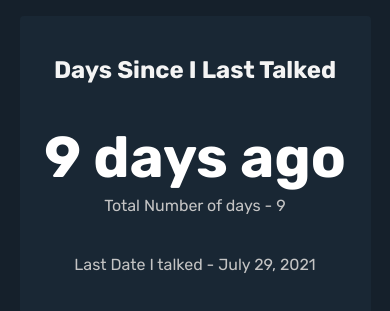
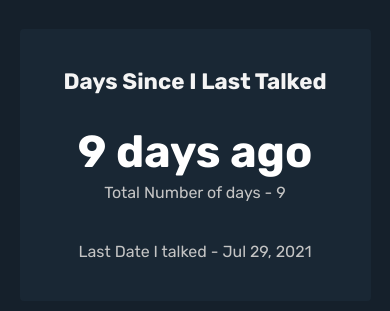
Before and after one commit to attaboyabhilash/time-left, a React (Create React App) app: page / in a window 390 px wide. Shown: the part 257-568 px from the top of the page. Built offline with nearby package versions, Linux system fonts and the light colour scheme.

Commit message:
format changed

```diff
--- a/src/components/Timer.js
+++ b/src/components/Timer.js
@@ -3,10 +3,12 @@ import styles from "./Timer.module.scss"
 import dayjs from "dayjs"
 import relativeTime from "dayjs/plugin/relativeTime"
 
+const lastDate = "07/29/2021"
+
 const Timer = () => {
   dayjs.extend(relativeTime)
   const countNumberOfDays = () => {
-    const date1 = new Date("07/29/2021")
+    const date1 = new Date(lastDate)
     const date2 = new Date()
     const diffDate = date2.getTime() - date1.getTime()
     const daysPassed = Math.ceil(diffDate / (1000 * 3600 * 24))
@@ -15,11 +17,11 @@ const Timer = () => {
   return (
     <div className={styles.myCard}>
       <h2>Days Since I Last Talked</h2>
-      <h1>{dayjs("July 29, 2021").fromNow()}</h1>
+      <h1>{dayjs(lastDate).fromNow()}</h1>
       <p className={styles.optional}>
         Total Number of days - {countNumberOfDays()}
       </p>
-      <p>Last Date I talked - July 29, 2021</p>
+      <p>Last Date I talked - {dayjs(lastDate).format("MMM DD, YYYY")}</p>
     </div>
   )
 }
--- a/src/components/Timer.module.scss
+++ b/src/components/Timer.module.scss
@@ -1,12 +1,12 @@
 .myCard {
-  width: 400px;
-  padding: 20px;
+  width: 450px;
+  padding: 25px 20px;
   border-radius: 4px;
   background-color: rgb(25, 39, 52);
   text-align: center;
   h1 {
     font-weight: 700;
-    font-size: 3.6em;
+    font-size: 3.2em;
     color: #fff;
     margin-bottom: 0px;
   }
@@ -24,9 +24,15 @@
   }
 }
 
-@media only screen and (max-width: 450px) {
+@media only screen and (max-width: 475px) {
   .myCard {
     width: 90%;
-    padding: 20px 15px;
+    padding: 20px;
+    h1 {
+      font-size: 2.8em;
+    }
+    h2 {
+      font-size: 1.4em;
+    }
   }
 }
```
